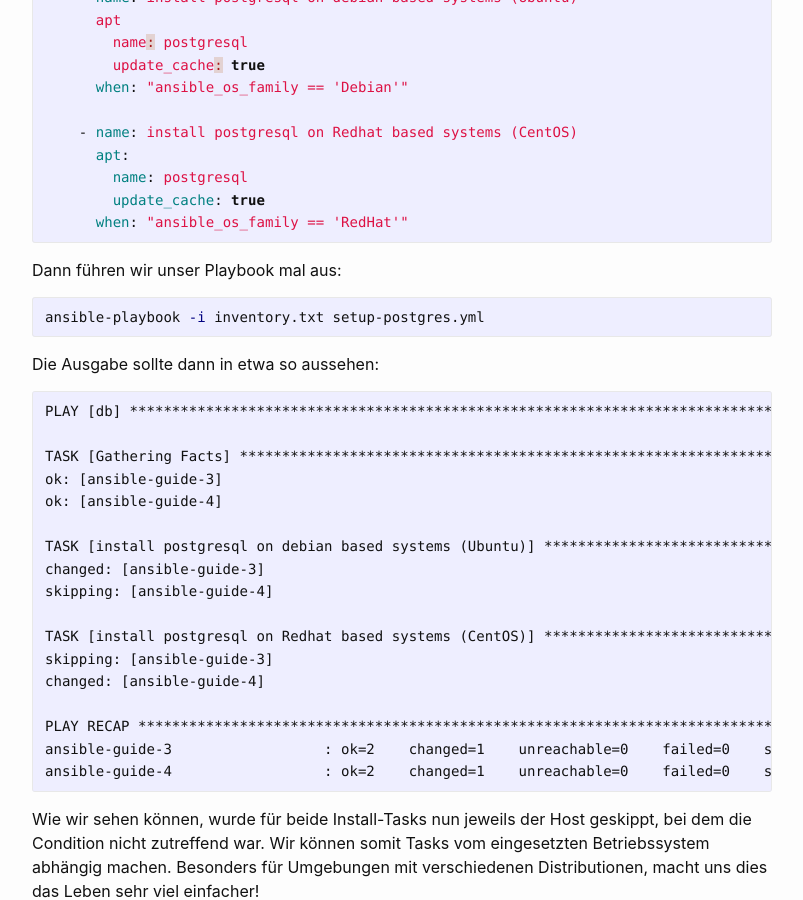
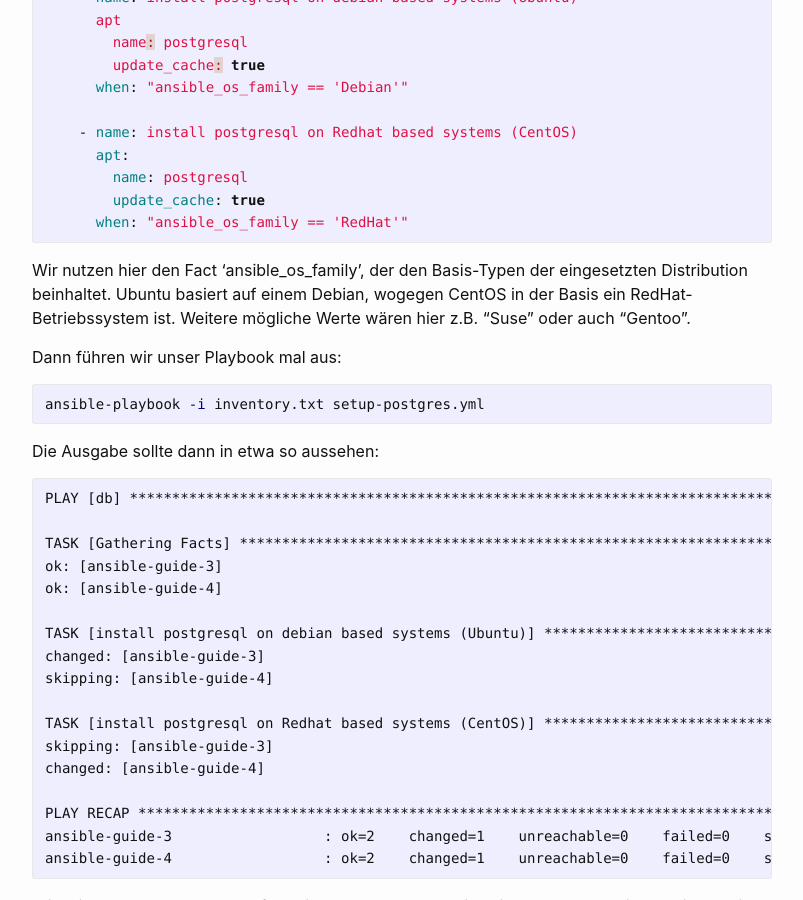
Before and after one commit to dermow/staging, a Jekyll site: the page built from _posts/2021-04-01-ansible-guide-9.markdown, in a window 1280 px wide and 900 px high, scrolled down 1476 px. Shown: the whole window, without its empty margins (238-1041 px from the left). Built offline with Jekyll 4.4.1, drawn with Linux system fonts in a browser that asks for light colours; comment, search, counter and statistics services are not loaded.

Commit message:
Update 2021-04-01-ansible-guide-9.markdown

````diff
--- a/_posts/2021-04-01-ansible-guide-9.markdown
+++ b/_posts/2021-04-01-ansible-guide-9.markdown
@@ -56,6 +56,8 @@ Besser gesagt, nutzen wir hier zwei Werkzeuge, die wir bereits kennen. Zum einen
         update_cache: true
       when: "ansible_os_family == 'RedHat'"
 ```
+
+Wir nutzen hier den Fact 'ansible_os_family', der den Basis-Typen der eingesetzten Distribution beinhaltet. Ubuntu basiert auf einem Debian, wogegen CentOS in der Basis ein RedHat-Betriebssystem ist. Weitere mögliche Werte wären hier z.B. "Suse" oder auch "Gentoo".
 
 Dann führen wir unser Playbook mal aus:
 ```bash
````
